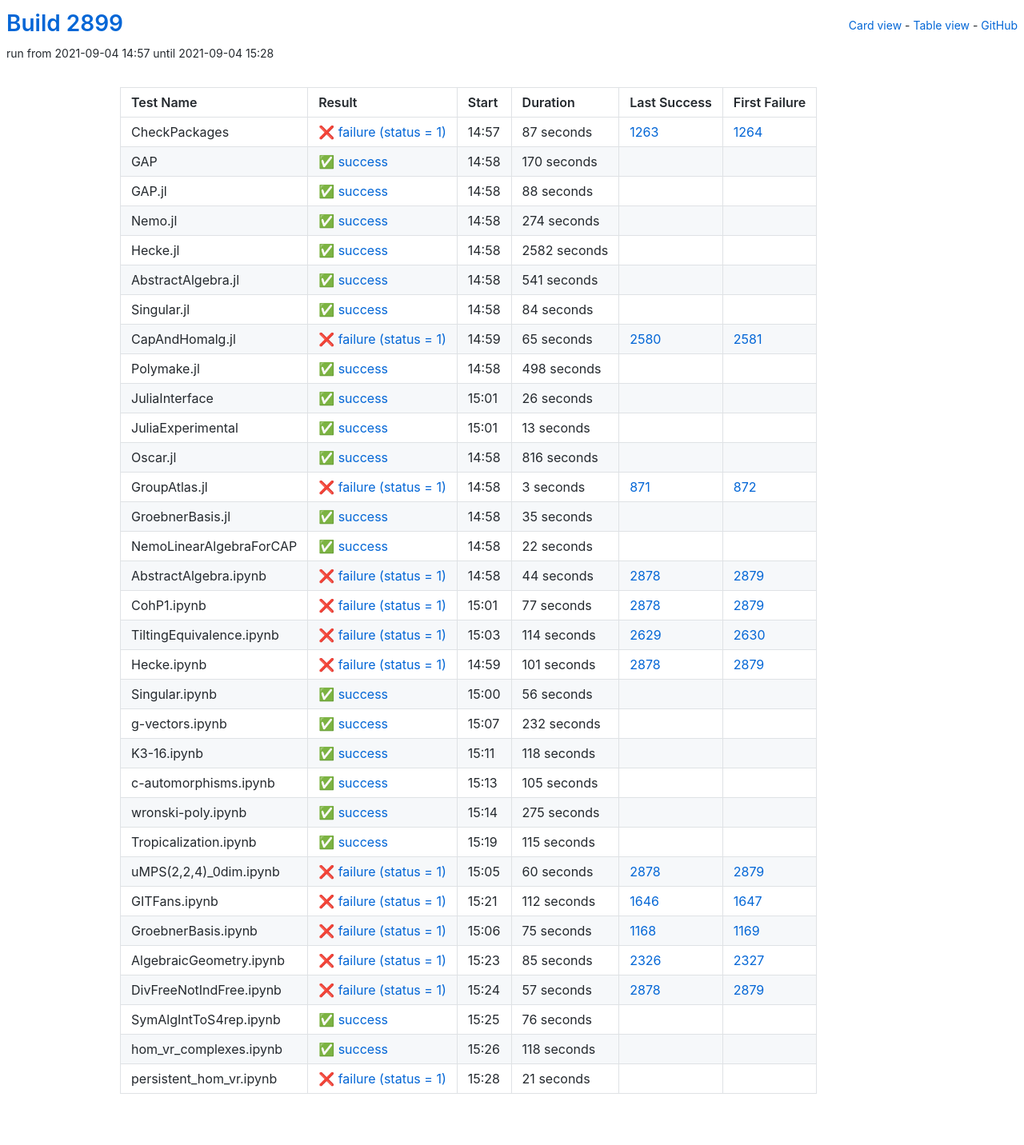
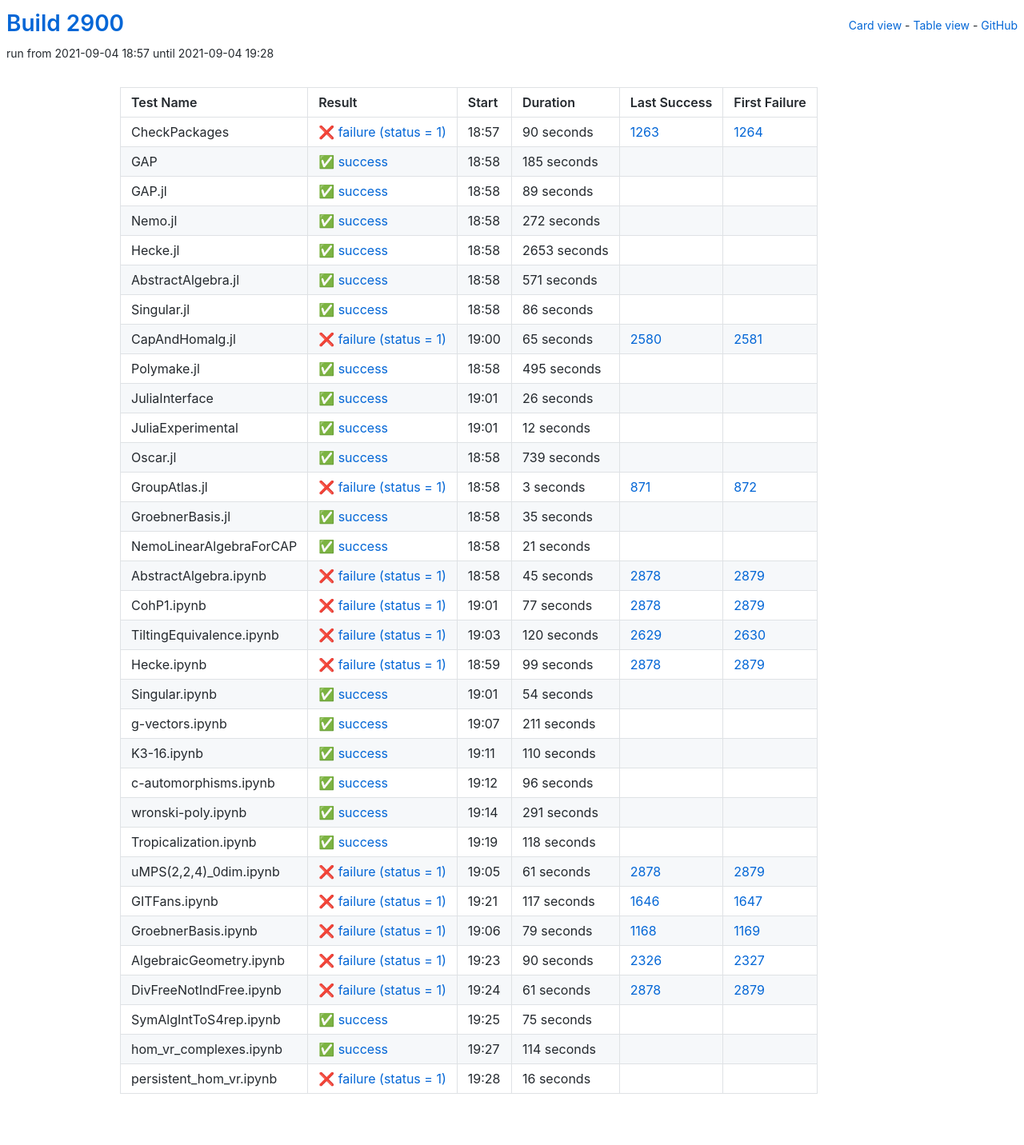
Before and after one commit to oscar-system/oscar-ci-status-stable, a Jekyll site: the page built from table.html, in a window 1280 px wide. Shown: the whole page at 80% size. Built offline with Jekyll 4.4.1, drawn with Linux system fonts in a browser that asks for light colours.

Commit message:
Build #2900

```diff
--- a/_data/ci.yml
+++ b/_data/ci.yml
@@ -1,6 +1,6 @@
 ---
-build: 2899
-build_url: https://oscarci.mathematik.uni-kl.de/job/oscar-stable/2899/
+build: 2900
+build_url: https://oscarci.mathematik.uni-kl.de/job/oscar-stable/2900/
 job: oscar-stable
 organization: oscar-system
 repo: oscar-ci-status-stable
@@ -8,92 +8,92 @@ repourl: https://github.com/oscar-system/oscar-ci-status-stable
 tests:
 - name: CheckPackages
   id: checkpackages
-  log: https://oscarci.mathematik.uni-kl.de/job/oscar-stable/2899/artifact/logs/build-2899/CheckPackages.log
-  start: 2021-09-04 14:57
+  log: https://oscarci.mathematik.uni-kl.de/job/oscar-stable/2900/artifact/logs/build-2900/CheckPackages.log
+  start: 2021-09-04 18:57
   success: false
   exitcode: 1
   status: failure
-  duration: 87
+  duration: 90
   last_success: 1263
   last_success_url: https://oscarci.mathematik.uni-kl.de/job/oscar-stable/1263/
   first_failure: 1264
   first_failure_url: https://oscarci.mathematik.uni-kl.de/job/oscar-stable/1264/
 - name: GAP
   id: gap
-  log: https://oscarci.mathematik.uni-kl.de/job/oscar-stable/2899/artifact/logs/build-2899/GAP.log
-  start: 2021-09-04 14:58
+  log: https://oscarci.mathematik.uni-kl.de/job/oscar-stable/2900/artifact/logs/build-2900/GAP.log
+  start: 2021-09-04 18:58
   success: true
   exitcode: 0
   status: success
-  duration: 170
+  duration: 185
   last_success: false
   last_success_url:
   first_failure: false
   first_failure_url:
 - name: GAP.jl
   id: gap-jl
-  log: https://oscarci.mathematik.uni-kl.de/job/oscar-stable/2899/artifact/logs/build-2899/GAP.jl.log
-  start: 2021-09-04 14:58
+  log: https://oscarci.mathematik.uni-kl.de/job/oscar-stable/2900/artifact/logs/build-2900/GAP.jl.log
+  start: 2021-09-04 18:58
   success: true
   exitcode: 0
   status: success
-  duration: 88
+  duration: 89
   last_success: false
   last_success_url:
   first_failure: false
   first_failure_url:
 - name: Nemo.jl
   id: nemo-jl
-  log: https://oscarci.mathematik.uni-kl.de/job/oscar-stable/2899/artifact/logs/build-2899/Nemo.jl.log
-  start: 2021-09-04 14:58
+  log: https://oscarci.mathematik.uni-kl.de/job/oscar-stable/2900/artifact/logs/build-2900/Nemo.jl.log
+  start: 2021-09-04 18:58
   success: true
   exitcode: 0
   status: success
-  duration: 274
+  duration: 272
   last_success: false
   last_success_url:
   first_failure: false
   first_failure_url:
 - name: Hecke.jl
   id: hecke-jl
-  log: https://oscarci.mathematik.uni-kl.de/job/oscar-stable/2899/artifact/logs/build-2899/Hecke.jl.log
-  start: 2021-09-04 14:58
+  log: https://oscarci.mathematik.uni-kl.de/job/oscar-stable/2900/artifact/logs/build-2900/Hecke.jl.log
+  start: 2021-09-04 18:58
   success: true
   exitcode: 0
   status: success
-  duration: 2582
+  duration: 2653
   last_success: false
   last_success_url:
   first_failure: false
   first_failure_url:
 - name: AbstractAlgebra.jl
   id: abstractalgebra-jl
-  log: https://oscarci.mathematik.uni-kl.de/job/oscar-stable/2899/artifact/logs/build-2899/AbstractAlgebra.jl.log
-  start: 2021-09-04 14:58
+  log: https://oscarci.mathematik.uni-kl.de/job/oscar-stable/2900/artifact/logs/build-2900/AbstractAlgebra.jl.log
+  start: 2021-09-04 18:58
   success: true
   exitcode: 0
   status: success
-  duration: 541
+  duration: 571
   last_success: false
   last_success_url:
   first_failure: false
   first_failure_url:
 - name: Singular.jl
   id: singular-jl
-  log: https://oscarci.mathematik.uni-kl.de/job/oscar-stable/2899/artifact/logs/build-2899/Singular.jl.log
-  start: 2021-09-04 14:58
+  log: https://oscarci.mathematik.uni-kl.de/job/oscar-stable/2900/artifact/logs/build-2900/Singular.jl.log
+  start: 2021-09-04 18:58
   success: true
   exitcode: 0
   status: success
-  duration: 84
+  duration: 86
   last_success: false
   last_success_url:
   first_failure: false
   first_failure_url:
 - name: CapAndHomalg.jl
   id: capandhomalg-jl
-  log: https://oscarci.mathematik.uni-kl.de/job/oscar-stable/2899/artifact/logs/build-2899/CapAndHomalg.jl.log
-  start: 2021-09-04 14:59
+  log: https://oscarci.mathematik.uni-kl.de/job/oscar-stable/2900/artifact/logs/build-2900/CapAndHomalg.jl.log
+  start: 2021-09-04 19:00
   success: false
   exitcode: 1
   status: failure
@@ -104,20 +104,20 @@ tests:
   first_failure_url: https://oscarci.mathematik.uni-kl.de/job/oscar-stable/2581/
 - name: Polymake.jl
   id: polymake-jl
-  log: https://oscarci.mathematik.uni-kl.de/job/oscar-stable/2899/artifact/logs/build-2899/Polymake.jl.log
-  start: 2021-09-04 14:58
+  log: https://oscarci.mathematik.uni-kl.de/job/oscar-stable/2900/artifact/logs/build-2900/Polymake.jl.log
+  start: 2021-09-04 18:58
   success: true
   exitcode: 0
   status: success
-  duration: 498
+  duration: 495
   last_success: false
   last_success_url:
   first_failure: false
   first_failure_url:
 - name: JuliaInterface
   id: juliainterface
-  log: https://oscarci.mathematik.uni-kl.de/job/oscar-stable/2899/artifact/logs/build-2899/JuliaInterface.log
-  start: 2021-09-04 15:01
+  log: https://oscarci.mathematik.uni-kl.de/job/oscar-stable/2900/artifact/logs/build-2900/JuliaInterface.log
+  start: 2021-09-04 19:01
   success: true
   exitcode: 0
   status: success
@@ -128,32 +128,32 @@ tests:
   first_failure_url:
 - name: JuliaExperimental
   id: juliaexperimental
-  log: https://oscarci.mathematik.uni-kl.de/job/oscar-stable/2899/artifact/logs/build-2899/JuliaExperimental.log
-  start: 2021-09-04 15:01
+  log: https://oscarci.mathematik.uni-kl.de/job/oscar-stable/2900/artifact/logs/build-2900/JuliaExperimental.log
+  start: 2021-09-04 19:01
   success: true
   exitcode: 0
   status: success
-  duration: 13
+  duration: 12
   last_success: false
   last_success_url:
   first_failure: false
   first_failure_url:
 - name: Oscar.jl
   id: oscar-jl
-  log: https://oscarci.mathematik.uni-kl.de/job/oscar-stable/2899/artifact/logs/build-2899/Oscar.jl.log
-  start: 2021-09-04 14:58
+  log: https://oscarci.mathematik.uni-kl.de/job/oscar-stable/2900/artifact/logs/build-2900/Oscar.jl.log
+  start: 2021-09-04 18:58
   success: true
   exitcode: 0
   status: success
-  duration: 816
+  duration: 739
   last_success: false
   last_success_url:
   first_failure: false
   first_failure_url:
 - name: GroupAtlas.jl
   id: groupatlas-jl
-  log: https://oscarci.mathematik.uni-kl.de/job/oscar-stable/2899/artifact/logs/build-2899/GroupAtlas.jl.log
-  start: 2021-09-04 14:58
+  log: https://oscarci.mathematik.uni-kl.de/job/oscar-stable/2900/artifact/logs/build-2900/GroupAtlas.jl.log
+  start: 2021-09-04 18:58
   success: false
   exitcode: 1
   status: failure
@@ -164,8 +164,8 @@ tests:
   first_failure_url: https://oscarci.mathematik.uni-kl.de/job/oscar-stable/872/
 - name: GroebnerBasis.jl
   id: groebnerbasis-jl
-  log: https://oscarci.mathematik.uni-kl.de/job/oscar-stable/2899/artifact/logs/build-2899/GroebnerBasis.jl.log
-  start: 2021-09-04 14:58
+  log: https://oscarci.mathematik.uni-kl.de/job/oscar-stable/2900/artifact/logs/build-2900/GroebnerBasis.jl.log
+  start: 2021-09-04 18:58
   success: true
   exitcode: 0
   status: success
@@ -176,32 +176,32 @@ tests:
   first_failure_url:
 - name: NemoLinearAlgebraForCAP
   id: nemolinearalgebraforcap
-  log: https://oscarci.mathematik.uni-kl.de/job/oscar-stable/2899/artifact/logs/build-2899/NemoLinearAlgebraForCAP.log
-  start: 2021-09-04 14:58
+  log: https://oscarci.mathematik.uni-kl.de/job/oscar-stable/2900/artifact/logs/build-2900/NemoLinearAlgebraForCAP.log
+  start: 2021-09-04 18:58
   success: true
   exitcode: 0
   status: success
-  duration: 22
+  duration: 21
   last_success: false
   last_success_url:
   first_failure: false
   first_failure_url:
 - name: AbstractAlgebra.ipynb
   id: abstractalgebra-ipynb
-  log: https://oscarci.mathematik.uni-kl.de/job/oscar-stable/2899/artifact/logs/build-2899/AbstractAlgebra.ipynb.log
-  start: 2021-09-04 14:58
+  log: https://oscarci.mathematik.uni-kl.de/job/oscar-stable/2900/artifact/logs/build-2900/AbstractAlgebra.ipynb.log
+  start: 2021-09-04 18:58
   success: false
   exitcode: 1
   status: failure
-  duration: 44
+  duration: 45
   last_success: 2878
   last_success_url: https://oscarci.mathematik.uni-kl.de/job/oscar-stable/2878/
   first_failure: 2879
   first_failure_url: https://oscarci.mathematik.uni-kl.de/job/oscar-stable/2879/
 - name: CohP1.ipynb
   id: cohp1-ipynb
-  log: https://oscarci.mathematik.uni-kl.de/job/oscar-stable/2899/artifact/logs/build-2899/CohP1.ipynb.log
-  start: 2021-09-04 15:01
+  log: https://oscarci.mathematik.uni-kl.de/job/oscar-stable/2900/artifact/logs/build-2900/CohP1.ipynb.log
+  start: 2021-09-04 19:01
   success: false
   exitcode: 1
   status: failure
@@ -212,56 +212,92 @@ tests:
   first_failure_url: https://oscarci.mathematik.uni-kl.de/job/oscar-stable/2879/
 - name: TiltingEquivalence.ipynb
   id: tiltingequivalence-ipynb
-  log: https://oscarci.mathematik.uni-kl.de/job/oscar-stable/2899/artifact/logs/build-2899/TiltingEquivalence.ipynb.log
-  start: 2021-09-04 15:03
+  log: https://oscarci.mathematik.uni-kl.de/job/oscar-stable/2900/artifact/logs/build-2900/TiltingEquivalence.ipynb.log
+  start: 2021-09-04 19:03
   success: false
   exitcode: 1
   status: failure
-  duration: 114
+  duration: 120
   last_success: 2629
   last_success_url: https://oscarci.mathematik.uni-kl.de/job/oscar-stable/2629/
   first_failure: 2630
   first_failure_url: https://oscarci.mathematik.uni-kl.de/job/oscar-stable/2630/
 - name: Hecke.ipynb
   id: hecke-ipynb
-  log: https://oscarci.mathematik.uni-kl.de/job/oscar-stable/2899/artifact/logs/build-2899/Hecke.ipynb.log
-  start: 2021-09-04 14:59
+  log: https://oscarci.mathematik.uni-kl.de/job/oscar-stable/2900/artifact/logs/build-2900/Hecke.ipynb.log
+  start: 2021-09-04 18:59
   success: false
   exitcode: 1
   status: failure
-  duration: 101
+  duration: 99
   last_success: 2878
   last_success_url: https://oscarci.mathematik.uni-kl.de/job/oscar-stable/2878/
   first_failure: 2879
   first_failure_url: https://oscarci.mathematik.uni-kl.de/job/oscar-stable/2879/
 - name: Singular.ipynb
   id: singular-ipynb
-  log: https://oscarci.mathematik.uni-kl.de/job/oscar-stable/2899/artifact/logs/build-2899/Singular.ipynb.log
-  start: 2021-09-04 15:00
+  log: https://oscarci.mathematik.uni-kl.de/job/oscar-stable/2900/artifact/logs/build-2900/Singular.ipynb.log
+  start: 2021-09-04 19:01
   success: true
   exitcode: 0
   status: success
-  duration: 56
+  duration: 54
   last_success: false
   last_success_url:
   first_failure: false
   first_failure_url:
 - name: g-vectors.ipynb
   id: g-vectors-ipynb
-  log: https://oscarci.mathematik.uni-kl.de/job/oscar-stable/2899/artifact/logs/build-2899/g-vectors.ipynb.log
-  start: 2021-09-04 15:07
+  log: https://oscarci.mathematik.uni-kl.de/job/oscar-stable/2900/artifact/logs/build-2900/g-vectors.ipynb.log
+  start: 2021-09-04 19:07
   success: true
   exitcode: 0
   status: success
-  duration: 232
+  duration: 211
   last_success: false
   last_success_url:
   first_failure: false
   first_failure_url:
 - name: K3-16.ipynb
   id: k3-16-ipynb
-  log: https://oscarci.mathematik.uni-kl.de/job/oscar-stable/2899/artifact/logs/build-2899/K3-16.ipynb.log
-  start: 2021-09-04 15:11
+  log: https://oscarci.mathematik.uni-kl.de/job/oscar-stable/2900/artifact/logs/build-2900/K3-16.ipynb.log
+  start: 2021-09-04 19:11
+  success: true
+  exitcode: 0
+  status: success
+  duration: 110
+  last_success: false
+  last_success_url:
+  first_failure: false
+  first_failure_url:
+- name: c-automorphisms.ipynb
+  id: c-automorphisms-ipynb
+  log: https://oscarci.mathematik.uni-kl.de/job/oscar-stable/2900/artifact/logs/build-2900/c-automorphisms.ipynb.log
+  start: 2021-09-04 19:12
+  success: true
+  exitcode: 0
+  status: success
+  duration: 96
+  last_success: false
+  last_success_url:
+  first_failure: false
+  first_failure_url:
+- name: wronski-poly.ipynb
+  id: wronski-poly-ipynb
+  log: https://oscarci.mathematik.uni-kl.de/job/oscar-stable/2900/artifact/logs/build-2900/wronski-poly.ipynb.log
+  start: 2021-09-04 19:14
+  success: true
+  exitcode: 0
+  status: success
+  duration: 291
+  last_success: false
+  last_success_url:
+  first_failure: false
+  first_failure_url:
+- name: Tropicalization.ipynb
+  id: tropicalization-ipynb
+  log: https://oscarci.mathematik.uni-kl.de/job/oscar-stable/2900/artifact/logs/build-2900/Tropicalization.ipynb.log
+  start: 2021-09-04 19:19
   success: true
   exitcode: 0
   status: success
@@ -270,134 +306,98 @@ tests:
   last_success_url:
   first_failure: false
   first_failure_url:
-- name: c-automorphisms.ipynb
-  id: c-automorphisms-ipynb
-  log: https://oscarci.mathematik.uni-kl.de/job/oscar-stable/2899/artifact/logs/build-2899/c-automorphisms.ipynb.log
-  start: 2021-09-04 15:13
-  success: true
-  exitcode: 0
-  status: success
-  duration: 105
-  last_success: false
-  last_success_url:
-  first_failure: false
-  first_failure_url:
-- name: wronski-poly.ipynb
-  id: wronski-poly-ipynb
-  log: https://oscarci.mathematik.uni-kl.de/job/oscar-stable/2899/artifact/logs/build-2899/wronski-poly.ipynb.log
-  start: 2021-09-04 15:14
-  success: true
-  exitcode: 0
-  status: success
-  duration: 275
-  last_success: false
-  last_success_url:
-  first_failure: false
-  first_failure_url:
-- name: Tropicalization.ipynb
-  id: tropicalization-ipynb
-  log: https://oscarci.mathematik.uni-kl.de/job/oscar-stable/2899/artifact/logs/build-2899/Tropicalization.ipynb.log
-  start: 2021-09-04 15:19
-  success: true
-  exitcode: 0
-  status: success
-  duration: 115
-  last_success: false
-  last_success_url:
-  first_failure: false
-  first_failure_url:
 - name: uMPS(2,2,4)_0dim.ipynb
   id: umps-2-2-4-0dim-ipynb
-  log: https://oscarci.mathematik.uni-kl.de/job/oscar-stable/2899/artifact/logs/build-2899/uMPS-2-2-4-_0dim.ipynb.log
-  start: 2021-09-04 15:05
+  log: https://oscarci.mathematik.uni-kl.de/job/oscar-stable/2900/artifact/logs/build-2900/uMPS-2-2-4-_0dim.ipynb.log
+  start: 2021-09-04 19:05
   success: false
   exitcode: 1
   status: failure
-  duration: 60
+  duration: 61
   last_success: 2878
   last_success_url: https://oscarci.mathematik.uni-kl.de/job/oscar-stable/2878/
   first_failure: 2879
   first_failure_url: https://oscarci.mathematik.uni-kl.de/job/oscar-stable/2879/
 - name: GITFans.ipynb
   id: gitfans-ipynb
-  log: https://oscarci.mathematik.uni-kl.de/job/oscar-stable/2899/artifact/logs/build-2899/GITFans.ipynb.log
-  start: 2021-09-04 15:21
+  log: https://oscarci.mathematik.uni-kl.de/job/oscar-stable/2900/artifact/logs/build-2900/GITFans.ipynb.log
+  start: 2021-09-04 19:21
   success: false
   exitcode: 1
   status: failure
-  duration: 112
+  duration: 117
   last_success: 1646
   last_success_url: https://oscarci.mathematik.uni-kl.de/job/oscar-stable/1646/
   first_failure: 1647
   first_failure_url: https://oscarci.mathematik.uni-kl.de/job/oscar-stable/1647/
 - name: GroebnerBasis.ipynb
   id: groebnerbasis-ipynb
-  log: https://oscarci.mathematik.uni-kl.de/job/oscar-stable/2899/artifact/logs/build-2899/GroebnerBasis.ipynb.log
-  start: 2021-09-04 15:06
+  log: https://oscarci.mathematik.uni-kl.de/job/oscar-stable/2900/artifact/logs/build-2900/GroebnerBasis.ipynb.log
+  start: 2021-09-04 19:06
   success: false
   exitcode: 1
   status: failure
-  duration: 75
+  duration: 79
   last_success: 1168
   last_success_url: https://oscarci.mathematik.uni-kl.de/job/oscar-stable/1168/
   first_failure: 1169
   first_failure_url: https://oscarci.mathematik.uni-kl.de/job/oscar-stable/1169/
 - name: AlgebraicGeometry.ipynb
   id: algebraicgeometry-ipynb
-  log: https://oscarci.mathematik.uni-kl.de/job/oscar-stable/2899/artifact/logs/build-2899/AlgebraicGeometry.ipynb.log
-  start: 2021-09-04 15:23
+  log: https://oscarci.mathematik.uni-kl.de/job/oscar-stable/2900/artifact/logs/build-2900/AlgebraicGeometry.ipynb.log
+  start: 2021-09-04 19:23
   success: false
   exitcode: 1
   status: failure
-  duration: 85
+  duration: 90
   last_success: 2326
   last_success_url: https://oscarci.mathematik.uni-kl.de/job/oscar-stable/2326/
   first_failure: 2327
   first_failure_url: https://oscarci.mathematik.uni-kl.de/job/oscar-stable/2327/
 - name: DivFreeNotIndFree.ipynb
   id: divfreenotindfree-ipynb
-  log: https://oscarci.mathematik.uni-kl.de/job/oscar-stable/2899/artifact/logs/build-2899/DivFreeNotIndFree.ipynb.log
-  start: 2021-09-04 15:24
+  log: https://oscarci.mathematik.uni-kl.de/job/oscar-stable/2900/artifact/logs/build-2900/DivFreeNotIndFree.ipynb.log
+  start: 2021-09-04 19:24
   success: false
   exitcode: 1
   status: failure
-  duration: 57
+  duration: 61
   last_success: 2878
   last_success_url: https://oscarci.mathematik.uni-kl.de/job/oscar-stable/2878/
   first_failure: 2879
   first_failure_url: https://oscarci.mathematik.uni-kl.de/job/oscar-stable/2879/
 - name: SymAlgIntToS4rep.ipynb
   id: symalginttos4rep-ipynb
-  log: https://oscarci.mathematik.uni-kl.de/job/oscar-stable/2899/artifact/logs/build-2899/SymAlgIntToS4rep.ipynb.log
-  start: 2021-09-04 15:25
+  log: https://oscarci.mathematik.uni-kl.de/job/oscar-stable/2900/artifact/logs/build-2900/SymAlgIntToS4rep.ipynb.log
+  start: 2021-09-04 19:25
   success: true
   exitcode: 0
   status: success
-  duration: 76
+  duration: 75
   last_success: false
   last_success_url:
   first_failure: false
   first_failure_url:
 - name: hom_vr_complexes.ipynb
   id: hom-vr-complexes-ipynb
-  log: https://oscarci.mathematik.uni-kl.de/job/oscar-stable/2899/artifact/logs/build-2899/hom_vr_complexes.ipynb.log
-  start: 2021-09-04 15:26
+  log: https://oscarci.mathematik.uni-kl.de/job/oscar-stable/2900/artifact/logs/build-2900/hom_vr_complexes.ipynb.log
+  start: 2021-09-04 19:27
   success: true
   exitcode: 0
   status: success
-  duration: 118
+  duration: 114
   last_success: false
   last_success_url:
   first_failure: false
   first_failure_url:
 - name: persistent_hom_vr.ipynb
   id: persistent-hom-vr-ipynb
-  log: https://oscarci.mathematik.uni-kl.de/job/oscar-stable/2899/artifact/logs/build-2899/persistent_hom_vr.ipynb.log
-  start: 2021-09-04 15:28
+  log: https://oscarci.mathematik.uni-kl.de/job/oscar-stable/2900/artifact/logs/build-2900/persistent_hom_vr.ipynb.log
+  start: 2021-09-04 19:28
   success: false
   exitcode: 1
   status: failure
-  duration: 21
+  duration: 16
   last_success: false
   last_success_url:
   first_failure: false
```
Also changed, not shown: README.md.
